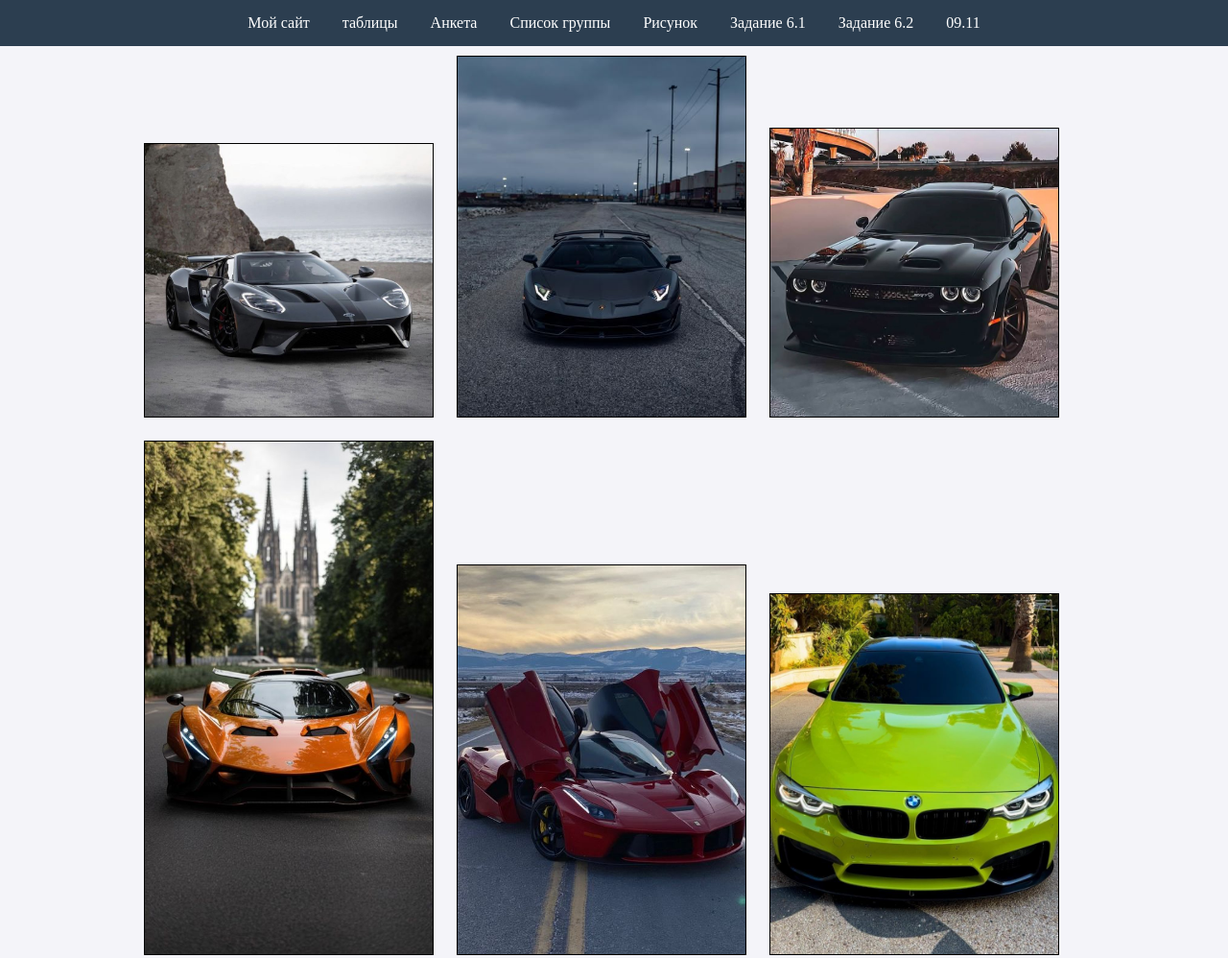
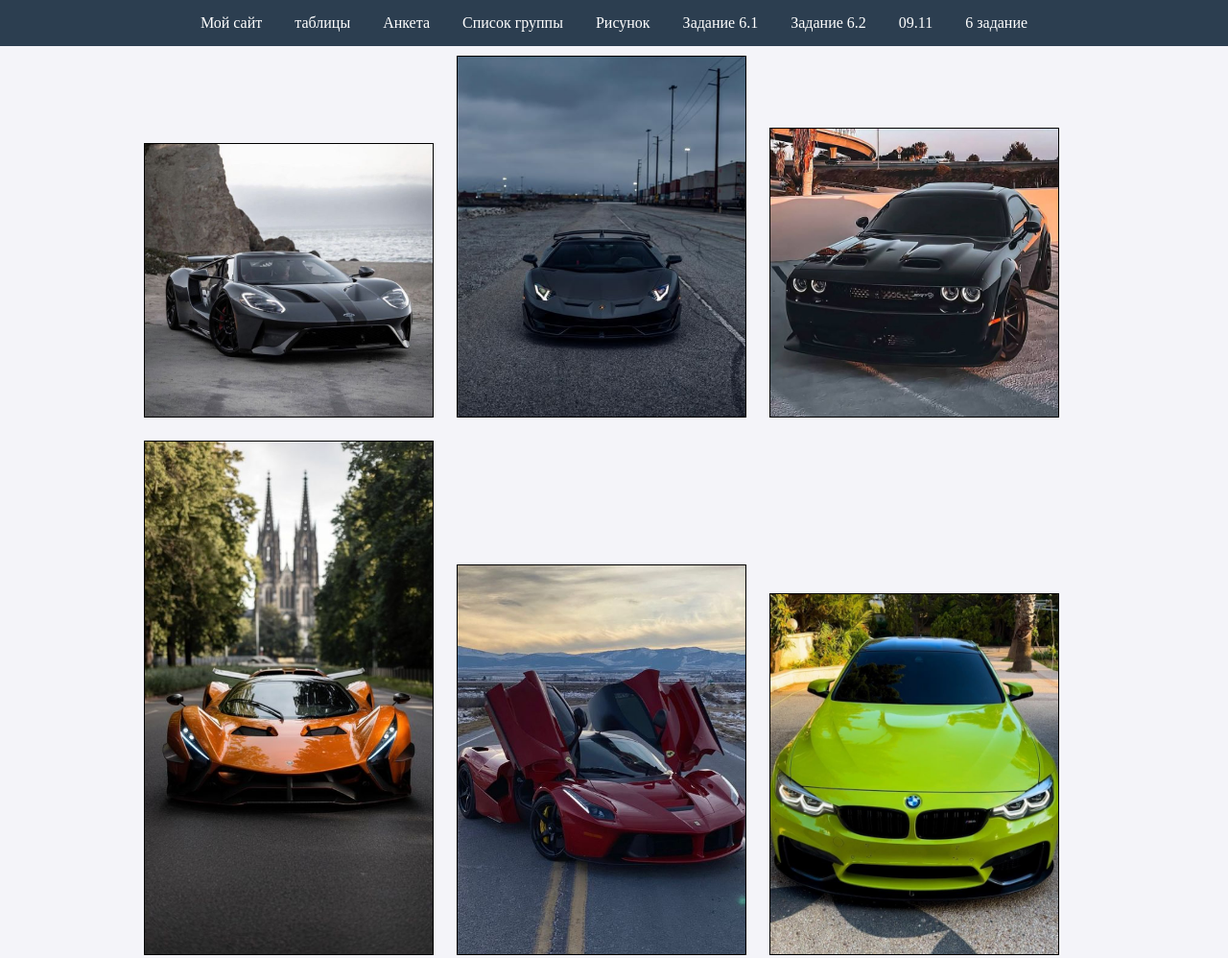
Before and after one commit to andrejkostromin99-cmyk/-, a plain HTML site: page Фото.html in a window 1280 px wide. Shown: the whole page at 96% size. Drawn offline with Linux system fonts and the light colour scheme.

Commit message:
Update Фото.html

```diff
--- a/Фото.html
+++ b/Фото.html
@@ -52,10 +52,11 @@ else
         <a href="anketa.html"   target="_top">Анкета</a>
         <a href="list.html"         target="_top">Список группы</a>
         <a href="saitik.html"       target="_top">Рисунок</a>
-		<a href="Фото.html" target="_top">Задание 6.1</a>
+        <a href="Фото.html" target="_top">Задание 6.1</a>
 		<a href="Задание 6.2.html" target="_top">Задание 6.2</a>
-	 <a href="09.11.html" targer="_top">09.11</a>
-    </nav>
+		<a href="09.11.html" targer="_top">09.11</a>
+		<a href="6 задание.html" targer="_top">6 задание</a>
+</nav>
 
 <div class="bas">
 
```
